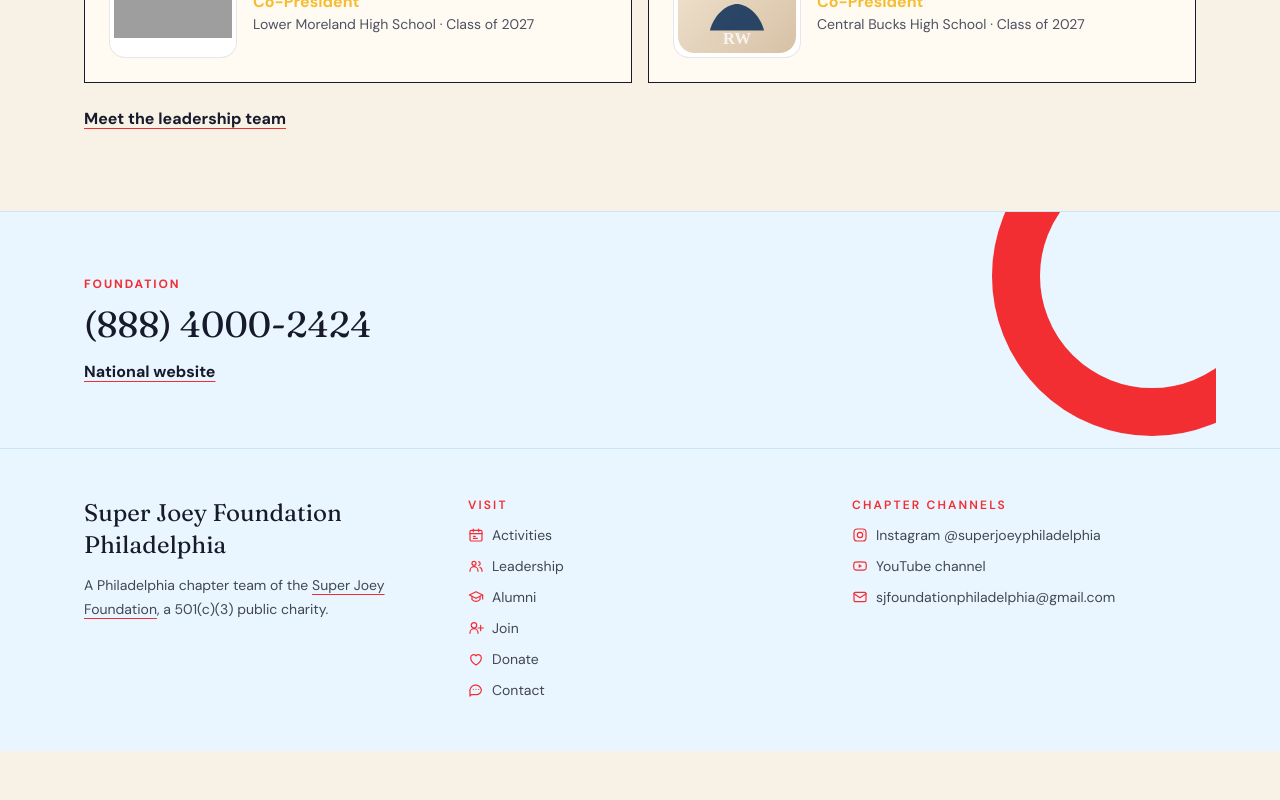
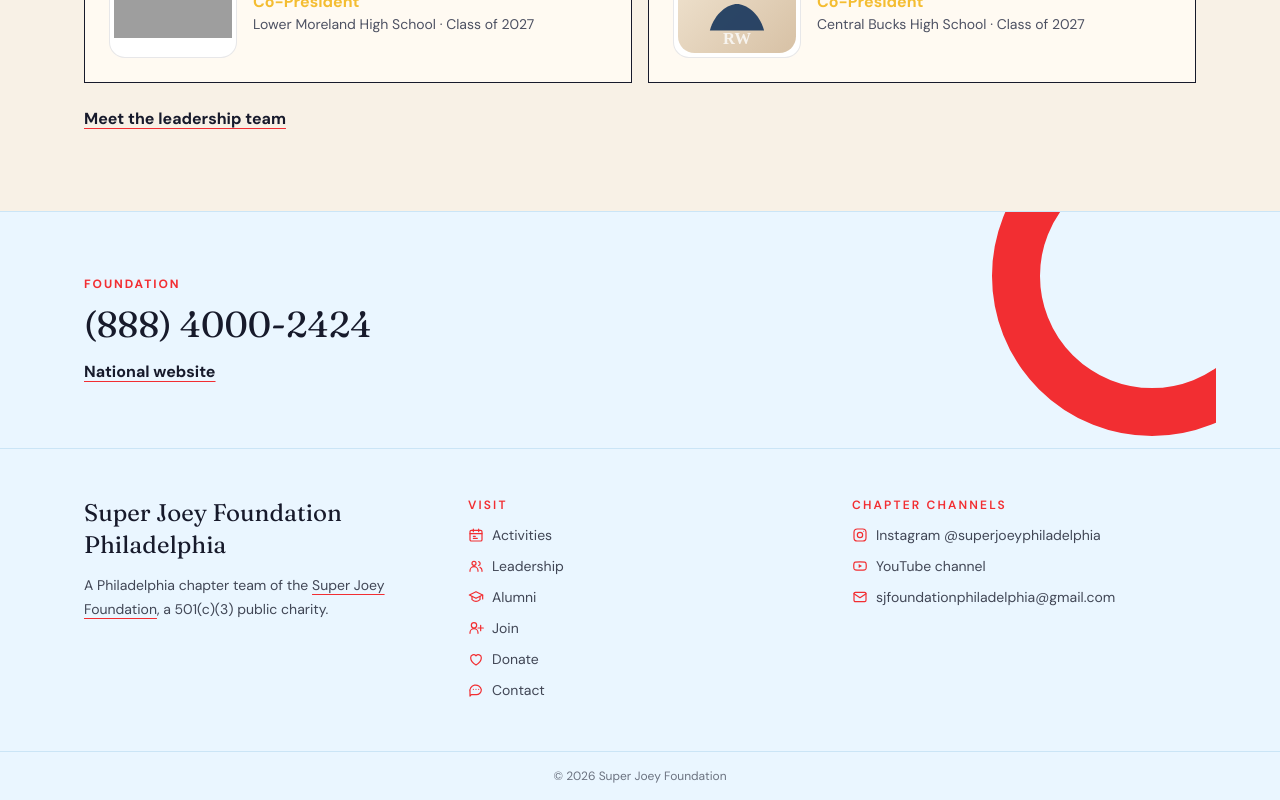
Before and after one commit to xiedong2000/super-joey-philadelphia, a Next.js app: page / in a window 1280 px wide. Shown: the part 4457-5257 px from the top of the page. Before the commit the page ends 5208 px from the top, so only its background shows below. Built offline with nearby package versions, Linux system fonts and the light colour scheme; grey boxes are pictures that could not be loaded.

Commit message:
Add copyright '© 2026 Super Joey Foundation'

```diff
--- a/components/SiteFooter.tsx
+++ b/components/SiteFooter.tsx
@@ -88,6 +88,9 @@
           </ul>
         </div>
       </div>
+      <p className="border-t border-[#bfdff3]/70 px-5 py-4 text-center text-xs text-navy/60">
+        © 2026 Super Joey Foundation
+      </p>
     </footer>
   );
 }
```
